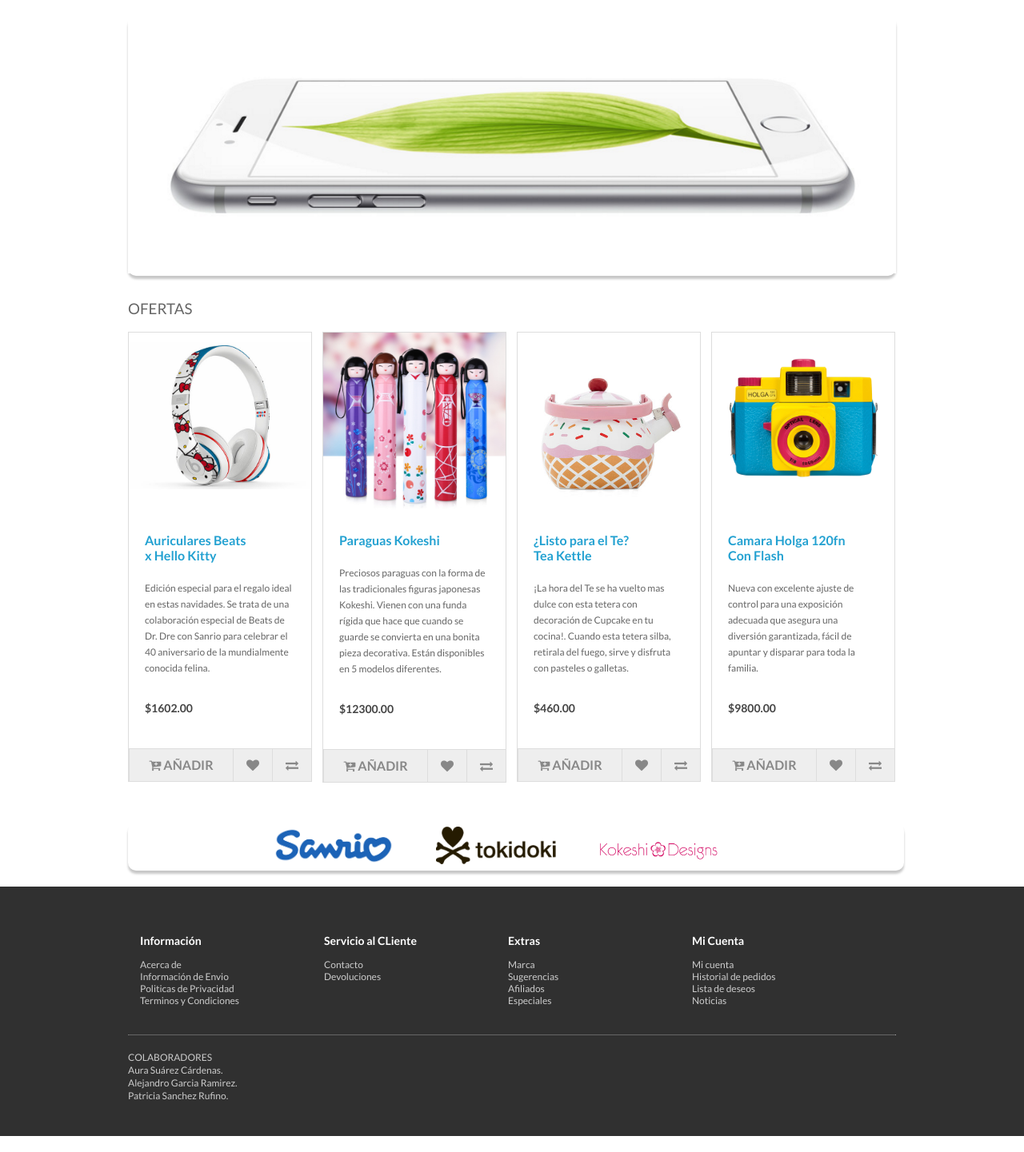
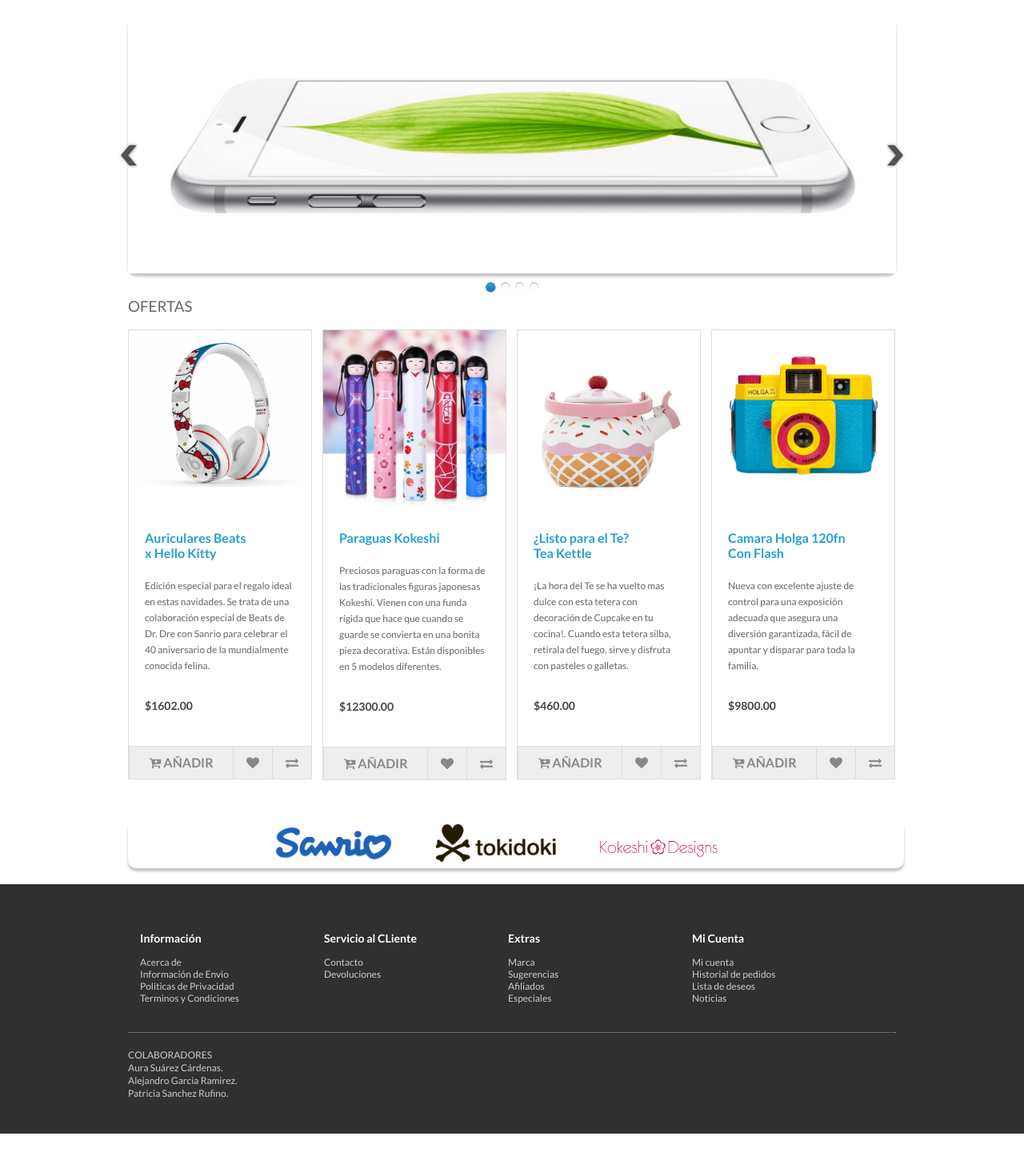
Before and after one commit to aurasc1/openMarchante, a PHP site: page / in a window 1280 px wide. Shown: the part 145-1586 px from the top of the page at 80% size. After the commit the page ends 1563 px from the top, so only its background shows below. Run offline with PHP 8.4, Linux system fonts and the light colour scheme; some libraries are stand-ins or nearby versions.

Commit message:
se agrego el slider

```diff
--- /dev/null
+++ b/template/css/flexslider.css
@@ -0,0 +1,62 @@
+/*
+ * jQuery FlexSlider v1.8
+ * http://flex.madebymufffin.com
+ *
+ * Copyright 2011, Tyler Smith
+ * Free to use under the MIT license.
+ * http://www.opensource.org/licenses/mit-license.php
+ */
+
+/* Browser Resets */
+.flex-container a:active,
+.flexslider a:active {outline: none;}
+.slides,
+.flex-control-nav,
+.flex-direction-nav {margin: 0; padding: 0; list-style: none;}
+
+/* FlexSlider Necessary Styles
+*********************************/
+.flexslider {width: 960px; margin: 0; padding: 0;}
+.flexslider .slides > li {display: none;} /* Hide the slides before the JS is loaded. Avoids image jumping */
+.flexslider .slides img {max-width: 100%; display: block;}
+.flex-pauseplay span {text-transform: capitalize;}
+
+/* Clearfix for the .slides element */
+.slides:after {content: "."; display: block; clear: both; visibility: hidden; line-height: 0; height: 0;}
+html[xmlns] .slides {display: block;}
+* html .slides {height: 1%;}
+
+/* No JavaScript Fallback */
+/* If you are not using another script, such as Modernizr, make sure you
+ * include js that eliminates this class on page load */
+.no-js .slides > li:first-child {display: block;}
+
+
+/* FlexSlider Default Theme
+*********************************/
+.flexslider {background: #fff;
+   box-shadow: box-shadow: 0px 4px 3px #e2e2e2;position: relative; -webkit-border-radius: 5px; -moz-border-radius: 5px; -o-border-radius: 5px; border-radius: 5px; zoom: 1;}
+.flexslider .slides {zoom: 1;}
+.flexslider .slides > li {position: relative;}
+/* Suggested container for "Slide" animation setups. Can replace this with your own, if you wish */
+.flex-container {zoom: 1; position: relative;}
+
+/* Caption style */
+/* IE rgba() hack */
+.flex-caption {background:none; -ms-filter:progid:DXImageTransform.Microsoft.gradient(startColorstr=#4C000000,endColorstr=#4C000000);
+filter:progid:DXImageTransform.Microsoft.gradient(startColorstr=#4C000000,endColorstr=#4C000000); zoom: 1;}
+.flex-caption {width: 96%; padding: 2%; position: absolute; left: 0; bottom: 0; background: rgba(0,0,0,.5); color: #fff; text-shadow: 0 -1px 0 rgba(0,0,0,.3); font-size: 14px; line-height: 18px;}
+
+/* Direction Nav */
+.flex-direction-nav li a {width: 52px; height: 52px; margin: -13px 0 0; display: block; background: url(../img/bg_direction_nav.png) no-repeat 0 0; position: absolute; top: 50%; cursor: pointer; text-indent: -9999px;}
+.flex-direction-nav li .next {background-position: -52px 0; right: -21px;}
+.flex-direction-nav li .prev {left: -20px;}
+.flex-direction-nav li .disabled {opacity: .3; filter:alpha(opacity=30); cursor: default;}
+
+/* Control Nav */
+.flex-control-nav {width: 100%; position: absolute; bottom: -30px; text-align: center;}
+.flex-control-nav li {margin: 0 0 0 5px; display: inline-block; zoom: 1; *display: inline;}
+.flex-control-nav li:first-child {margin: 0;}
+.flex-control-nav li a {width: 13px; height: 13px; display: block; background: url(../img/bg_control_nav.png) no-repeat 0 0; cursor: pointer; text-indent: -9999px;}
+.flex-control-nav li a:hover {background-position: 0 -13px;}
+.flex-control-nav li a.active {background-position: 0 -26px; cursor: default;}
--- a/template/css/main.css
+++ b/template/css/main.css
@@ -318,9 +318,6 @@
         margin-right: 50px;
 }
 
-
-
-
 /* empieza el footer */
 
 
@@ -388,7 +385,6 @@
 }
 
 
-
 /*ESTILOS VARIOS*/
 div.reset {
         clear: both;
--- a/template/index.html
+++ b/template/index.html
@@ -7,8 +7,22 @@
     <link rel="stylesheet" href="css/normalize.css">
     <link rel="stylesheet" href="font-awesome/css/font-awesome.min.css">
     <link href="https://fonts.googleapis.com/css?family=Lato:400,300,100,700,900" rel="stylesheet" type="text/css">
-    <link rel="stylesheet" href="css/main.css">
-    <script src="main.js"></script>
+    <meta name="viewport" content="width=device-width,initial-scale=1"/>
+    <link rel="shortcut icon" type="image/x-icon" href="grafitroqueil.ico" />
+    <link rel="author" type="text/plain" href="humans.txt"/>
+    <link rel="stylesheet" href="css/flexslider.css" />
+    <link rel="stylesheet" href="css/main.css"/>
+    <script src="https://ajax.googleapis.com/ajax/libs/jquery/1.11.3/jquery.min.js"></script>
+    <script src="js/jquery.flexslider.js"></script>
+
+    <script>
+      $(window).load(function(){
+          $(".flexslider").flexslider();
+      });
+    </script>
+    <!--[if lt IE 9]>
+      <script src="//html5shiv.googlecode.com/svn/trunk/html5.js"></script>
+    <![endif]-->
 </head>
 
 <body>
@@ -88,7 +102,24 @@
         <section>
             <!--contenido principal-->
             <div id="banner">
-                <img src="img/productos/iphone.PNG" alt="iphone">
+                    <div class="flexslider">
+                          <ul class="slides">
+                            <li>
+                              <a href=""><img src="img/slide.jpg" /></a>
+                            </li>
+                            <li>
+                              <img src="img/slide1.jpg" />
+                                <!--<p class="flex-caption">Curso html5</p>-->
+                            </li>
+                            <li>
+                              <img src="img/slide2.jpg" />
+                            </li>
+                            <li>
+                              <img src="img/slide3.jpg" />
+                            </li>
+                          </ul>
+
+                        </div>
             </div>
             <div id="ofertas">
                 <h3>OFERTAS</h3>
```
Also changed, not shown: template/img/bg_control_nav.png (added), template/img/bg_direction_nav.jpg (added), template/img/bg_direction_nav.png (added), template/img/slide.jpg (added), template/img/slide1.jpg (added), template/img/slide2.jpg (added), template/img/slide3.jpg (added), template/js/jquery.flexslider.js (added).
